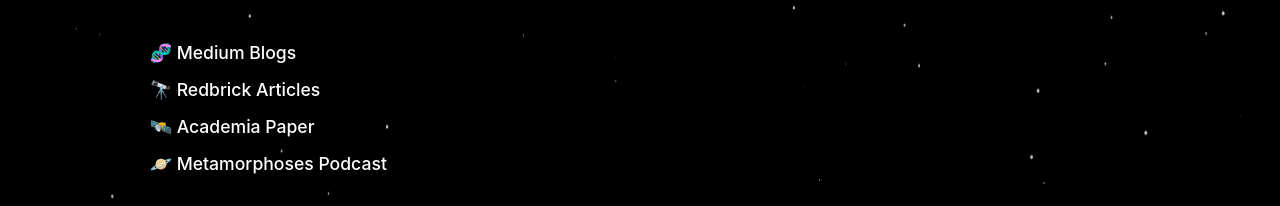
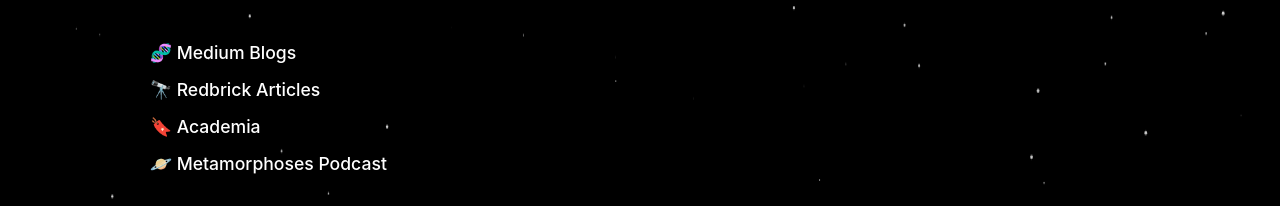
Before and after one commit to san5kriti/portfolio-website, a Next.js app: page / in a window 1280 px wide. Shown: the part 3665-3871 px from the top of the page. Built offline with nearby package versions, Linux system fonts and the light colour scheme.

Commit message:
change links

```diff
--- a/src/components/Projects.tsx
+++ b/src/components/Projects.tsx
@@ -123,7 +123,7 @@
         <div className={styles.linksSpot}>
           <a href="https://medium.com/@san5kriti" target="_blank" rel="noopener noreferrer">🧬️ Medium Blogs</a>
           <a href="https://www.redbrick.me/author/sanskriti/" target="_blank" rel="noopener noreferrer">🔭 Redbrick Articles</a>
-          <a href="https://www.academia.edu/117276738/Pythons_Influence_On_The_Development_Of_Other_Programming_Languages" target="_blank" rel="noopener noreferrer">🛰️ Academia Paper</a>
+          <a href="https://sanskritishelke.academia.edu/" target="_blank" rel="noopener noreferrer">🔖 Academia </a>
           <a href="https://open.spotify.com/show/5FbN4lYxZUKf6oTQiBFSe3" target="_blank" rel="noopener noreferrer">🪐️ Metamorphoses Podcast</a>
         </div>
       </motion.div>
```
